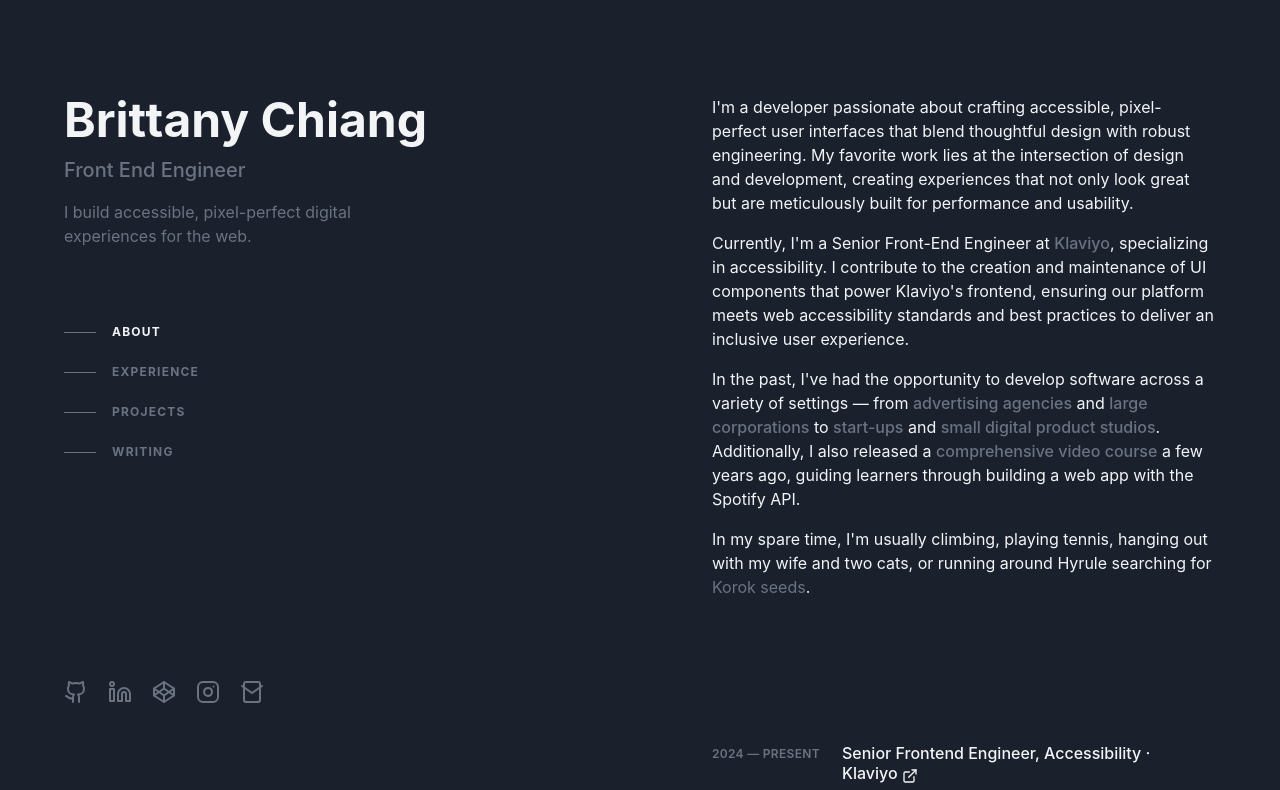
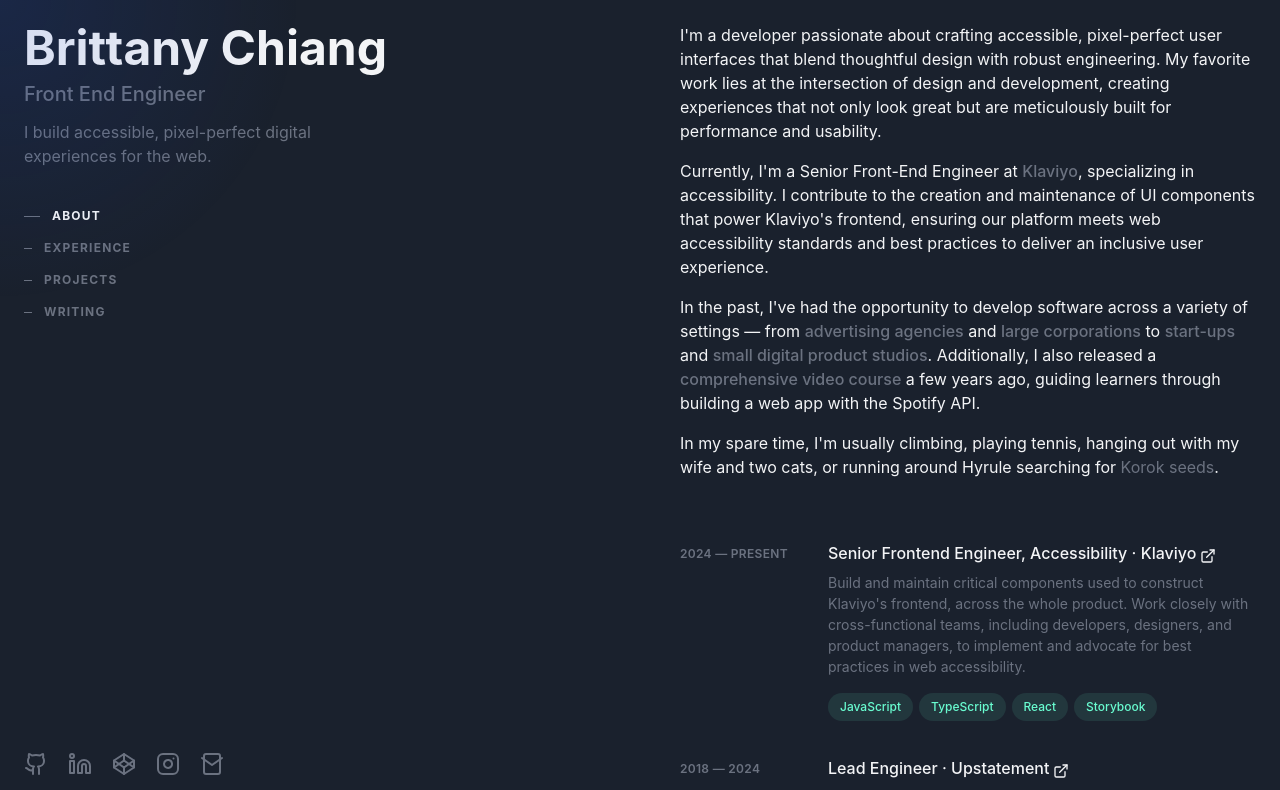
Before and after one commit to this-Demir/demirdogen.dev-portfolio, a React (Vite) app: page / in a window 1280 px wide. Shown: the top 790 px of the page. Built offline with nearby package versions, Linux system fonts and the light colour scheme; the HTML template or start-up script is replaced by a standard one.

Commit message:
Update layout and add effects

```diff
--- a/src/components/ExperienceCard.tsx
+++ b/src/components/ExperienceCard.tsx
@@ -26,7 +26,7 @@ const ExperienceCard = ({
 }: ExperienceCardProps) => {
   return (
     <SpotlightCard className="group relative grid pb-1 transition-all sm:grid-cols-8 sm:gap-8 md:gap-4 lg:hover:!opacity-100 lg:group-hover/list:opacity-50">
-      <div className="absolute -inset-x-4 -inset-y-4 z-0 hidden rounded-md transition motion-reduce:transition-none lg:-inset-x-6 lg:block lg:group-hover:bg-slate/[0.08] lg:group-hover:shadow-[inset_0_1px_0_0_rgba(148,163,184,0.1)] lg:group-hover:drop-shadow-lg"></div>
+      <div className="absolute -inset-x-1 -inset-y-1 z-0 hidden rounded-md transition motion-reduce:transition-none lg:-inset-x-1.5 lg:block lg:group-hover:bg-slate/[0.08] lg:group-hover:shadow-[inset_0_1px_0_0_rgba(148,163,184,0.1)] lg:group-hover:drop-shadow-lg"></div>
 
       <header className="z-10 mb-2 mt-1 text-xs font-semibold uppercase tracking-wide text-slate sm:col-span-2">
         {period}
--- a/src/components/Layout.tsx
+++ b/src/components/Layout.tsx
@@ -1,5 +1,6 @@
 import { useState, useEffect } from 'react';
 import { Github, Linkedin, Instagram, ExternalLink } from 'lucide-react';
+import MouseFlashlight from './MouseFlashlight';
 
 interface LayoutProps {
   children: React.ReactNode;
@@ -36,7 +37,8 @@ const Layout = ({ children }: LayoutProps) => {
   }, []);
 
   return (
-    <div className="min-h-screen bg-navy font-sans text-lightest-slate">
+    <div className="min-h-screen bg-navy font-sans text-lightest-slate relative">
+      <MouseFlashlight />
       {/* Skip to content link */}
       <a
         href="#content"
@@ -45,28 +47,28 @@ const Layout = ({ children }: LayoutProps) => {
         Skip to Content
       </a>
 
-      <div className="lg:flex lg:gap-4">
+      <div className="lg:flex lg:gap-8">
         {/* Sidebar */}
-        <aside className="lg:sticky lg:top-0 lg:flex lg:max-h-screen lg:w-1/2 lg:flex-col lg:justify-between lg:py-24 px-6 md:px-12 lg:px-16">
+        <aside className="lg:sticky lg:top-0 lg:flex lg:max-h-screen lg:w-1/2 lg:flex-col lg:justify-between py-6 px-1.5 md:py-12 md:px-3 lg:py-6 lg:px-6">
           <div>
             {/* Header */}
-            <div className="mb-16">
-              <h1 className="text-4xl font-bold sm:text-5xl">
+            <div className="mb-4 lg:mb-8">
+              <h1 className="text-3xl font-bold sm:text-4xl lg:text-5xl">
                 <a href="/" className="group">
                   Brittany Chiang
                 </a>
               </h1>
-              <h2 className="mt-3 text-lg font-medium text-slate sm:text-xl">
+              <h2 className="mt-2 text-base font-medium text-slate sm:text-lg lg:text-xl">
                 Front End Engineer
               </h2>
-              <p className="mt-4 max-w-xs leading-normal text-slate">
+              <p className="mt-3 max-w-xs leading-normal text-slate text-sm lg:text-base">
                 I build accessible, pixel-perfect digital experiences for the web.
               </p>
             </div>
 
             {/* Navigation */}
             <nav className="nav hidden lg:block" aria-label="In-page jump links">
-              <ul className="mt-16 w-max">
+              <ul className="mt-4 lg:mt-8 w-max">
                 {[
                   { id: 'about', label: 'About' },
                   { id: 'experience', label: 'Experience' },
@@ -76,15 +78,15 @@ const Layout = ({ children }: LayoutProps) => {
                   <li key={id}>
                     <button
                       onClick={() => scrollToSection(id)}
-                      className={`group flex items-center py-3 ${
+                      className={`group flex items-center py-2 ${
                         activeSection === id ? 'active' : ''
                       }`}
                     >
                       <span
-                        className={`nav-indicator mr-4 h-px w-8 bg-slate transition-all group-hover:w-16 group-hover:bg-lightest-slate ${
+                        className={`nav-indicator mr-3 h-px w-2 bg-slate transition-all group-hover:w-4 group-hover:bg-lightest-slate ${
                           activeSection === id
-                            ? 'w-16 bg-lightest-slate'
-                            : 'group-focus-visible:w-16 group-focus-visible:bg-lightest-slate'
+                            ? 'w-4 bg-lightest-slate'
+                            : 'group-focus-visible:w-4 group-focus-visible:bg-lightest-slate'
                         }`}
                       ></span>
                       <span
@@ -104,7 +106,7 @@ const Layout = ({ children }: LayoutProps) => {
           </div>
 
           {/* Social Links */}
-          <div className="mt-16 flex items-center space-x-5">
+          <div className="mt-8 lg:mt-16 flex items-center space-x-3 lg:space-x-5">
             <a
               href="https://github.com/bchiang7"
               target="_blank"
@@ -112,7 +114,7 @@ const Layout = ({ children }: LayoutProps) => {
               className="text-slate hover:text-lightest-slate transition-colors"
               aria-label="GitHub"
             >
-              <Github className="h-6 w-6" />
+              <Github className="h-5 w-5 lg:h-6 lg:w-6" />
             </a>
             <a
               href="https://www.linkedin.com/in/bchiang7/"
@@ -121,7 +123,7 @@ const Layout = ({ children }: LayoutProps) => {
               className="text-slate hover:text-lightest-slate transition-colors"
               aria-label="LinkedIn"
             >
-              <Linkedin className="h-6 w-6" />
+              <Linkedin className="h-5 w-5 lg:h-6 lg:w-6" />
             </a>
             <a
               href="https://codepen.io/bchiang7"
@@ -139,7 +141,7 @@ const Layout = ({ children }: LayoutProps) => {
                 strokeWidth="2"
                 strokeLinecap="round"
                 strokeLinejoin="round"
-                className="h-6 w-6"
+                className="h-5 w-5 lg:h-6 lg:w-6"
               >
                 <polygon points="12 2 22 8.5 22 15.5 12 22 2 15.5 2 8.5 12 2"></polygon>
                 <line x1="12" y1="22" x2="12" y2="15.5"></line>
@@ -155,7 +157,7 @@ const Layout = ({ children }: LayoutProps) => {
               className="text-slate hover:text-lightest-slate transition-colors"
               aria-label="Instagram"
             >
-              <Instagram className="h-6 w-6" />
+              <Instagram className="h-5 w-5 lg:h-6 lg:w-6" />
             </a>
             <a
               href="https://www.goodreads.com/user/show/53158614-brittany-chiang"
@@ -173,7 +175,7 @@ const Layout = ({ children }: LayoutProps) => {
                 strokeWidth="2"
                 strokeLinecap="round"
                 strokeLinejoin="round"
-                className="h-6 w-6"
+                className="h-5 w-5 lg:h-6 lg:w-6"
               >
                 <path d="M6 2c-1.1 0-2 .9-2 2v16c0 1.1.9 2 2 2h12c1.1 0 2-.9 2-2V4c0-1.1-.9-2-2-2H6z"></path>
                 <polyline points="22,6 12,13 2,6"></polyline>
@@ -183,7 +185,7 @@ const Layout = ({ children }: LayoutProps) => {
         </aside>
 
         {/* Main Content */}
-        <main id="content" className="pt-24 lg:w-1/2 lg:py-24 px-6 md:px-12 lg:px-16">
+        <main id="content" className="pt-6 lg:w-1/2 lg:py-6 px-1.5 md:px-3 lg:px-6">
           {children}
         </main>
       </div>
--- /dev/null
+++ b/src/components/MouseFlashlight.tsx
@@ -0,0 +1,28 @@
+import { useEffect, useState } from 'react';
+
+const MouseFlashlight = () => {
+  const [mousePosition, setMousePosition] = useState({ x: 0, y: 0 });
+
+  useEffect(() => {
+    const updateMousePosition = (e: MouseEvent) => {
+      setMousePosition({ x: e.clientX, y: e.clientY });
+    };
+
+    window.addEventListener('mousemove', updateMousePosition);
+
+    return () => {
+      window.removeEventListener('mousemove', updateMousePosition);
+    };
+  }, []);
+
+  return (
+    <div
+      className="pointer-events-none fixed inset-0 z-30 transition duration-300"
+      style={{
+        background: `radial-gradient(37.5rem circle at ${mousePosition.x}px ${mousePosition.y}px, rgba(29, 78, 216, 0.15), transparent 50%)`,
+      }}
+    />
+  );
+};
+
+export default MouseFlashlight;
--- a/src/components/ProjectCard.tsx
+++ b/src/components/ProjectCard.tsx
@@ -27,7 +27,7 @@ const ProjectCard = ({
 }: ProjectCardProps) => {
   return (
     <SpotlightCard className="group relative grid gap-4 pb-1 transition-all sm:grid-cols-8 sm:gap-8 md:gap-4 lg:hover:!opacity-100 lg:group-hover/list:opacity-50">
-      <div className="absolute -inset-x-4 -inset-y-4 z-0 hidden rounded-md transition motion-reduce:transition-none lg:-inset-x-6 lg:block lg:group-hover:bg-slate/[0.08] lg:group-hover:shadow-[inset_0_1px_0_0_rgba(148,163,184,0.1)] lg:group-hover:drop-shadow-lg"></div>
+      <div className="absolute -inset-x-1 -inset-y-1 z-0 hidden rounded-md transition motion-reduce:transition-none lg:-inset-x-1.5 lg:block lg:group-hover:bg-slate/[0.08] lg:group-hover:shadow-[inset_0_1px_0_0_rgba(148,163,184,0.1)] lg:group-hover:drop-shadow-lg"></div>
 
       <div className="z-10 sm:order-2 sm:col-span-6">
         <h3>
--- a/src/components/SpotlightCard.tsx
+++ b/src/components/SpotlightCard.tsx
@@ -52,7 +52,7 @@ const SpotlightCard = ({ children, className = '' }: SpotlightCardProps) => {
         className="pointer-events-none absolute -inset-px rounded-xl opacity-0 transition duration-300"
         style={{
           opacity,
-          background: `radial-gradient(600px circle at ${position.x}px ${position.y}px, rgba(148, 163, 184, 0.1), transparent 40%)`,
+          background: `radial-gradient(37.5rem circle at ${position.x}px ${position.y}px, rgba(100, 255, 218, 0.1), transparent 40%)`,
         }}
       />
       {children}
--- a/src/components/WritingCard.tsx
+++ b/src/components/WritingCard.tsx
@@ -12,7 +12,7 @@ interface WritingCardProps {
 const WritingCard = ({ year, title, url, image, imageAlt }: WritingCardProps) => {
   return (
     <SpotlightCard className="group relative grid pb-1 transition-all sm:grid-cols-8 sm:gap-8 md:gap-4 lg:hover:!opacity-100 lg:group-hover/list:opacity-50">
-      <div className="absolute -inset-x-4 -inset-y-4 z-0 hidden rounded-md transition motion-reduce:transition-none lg:-inset-x-6 lg:block lg:group-hover:bg-slate/[0.08] lg:group-hover:shadow-[inset_0_1px_0_0_rgba(148,163,184,0.1)] lg:group-hover:drop-shadow-lg"></div>
+      <div className="absolute -inset-x-1 -inset-y-1 z-0 hidden rounded-md transition motion-reduce:transition-none lg:-inset-x-1.5 lg:block lg:group-hover:bg-slate/[0.08] lg:group-hover:shadow-[inset_0_1px_0_0_rgba(148,163,184,0.1)] lg:group-hover:drop-shadow-lg"></div>
 
       <div className="z-10 sm:order-2 sm:col-span-6">
         <h3>
--- a/src/pages/Index.tsx
+++ b/src/pages/Index.tsx
@@ -7,8 +7,8 @@ const Index = () => {
   return (
     <Layout>
       {/* About Section */}
-      <section id="about" className="mb-16 scroll-mt-16 md:mb-24 lg:mb-36 lg:scroll-mt-24">
-        <div className="sticky top-0 z-20 -mx-6 mb-4 w-screen bg-navy/75 px-6 py-5 backdrop-blur md:-mx-12 md:px-12 lg:sr-only lg:relative lg:top-auto lg:mx-auto lg:w-full lg:px-0 lg:py-0 lg:opacity-0">
+      <section id="about" className="mb-8 scroll-mt-8 md:mb-12 lg:mb-16 lg:scroll-mt-12">
+        <div className="sticky top-0 z-20 -mx-1.5 mb-2 w-screen bg-navy/75 px-1.5 py-3 backdrop-blur md:-mx-3 md:px-3 lg:sr-only lg:relative lg:top-auto lg:mx-auto lg:w-full lg:px-0 lg:py-0 lg:opacity-0">
           <h2 className="text-sm font-bold uppercase tracking-widest text-slate lg:sr-only">About</h2>
         </div>
         <div>
@@ -95,13 +95,13 @@ const Index = () => {
       </section>
 
       {/* Experience Section */}
-      <section id="experience" className="mb-16 scroll-mt-16 md:mb-24 lg:mb-36 lg:scroll-mt-24">
-        <div className="sticky top-0 z-20 -mx-6 mb-4 w-screen bg-navy/75 px-6 py-5 backdrop-blur md:-mx-12 md:px-12 lg:sr-only lg:relative lg:top-auto lg:mx-auto lg:w-full lg:px-0 lg:py-0 lg:opacity-0">
+      <section id="experience" className="mb-8 scroll-mt-8 md:mb-12 lg:mb-16 lg:scroll-mt-12">
+        <div className="sticky top-0 z-20 -mx-1.5 mb-2 w-screen bg-navy/75 px-1.5 py-3 backdrop-blur md:-mx-3 md:px-3 lg:sr-only lg:relative lg:top-auto lg:mx-auto lg:w-full lg:px-0 lg:py-0 lg:opacity-0">
           <h2 className="text-sm font-bold uppercase tracking-widest text-slate lg:sr-only">Experience</h2>
         </div>
         <div>
           <ol className="group/list">
-            <li className="mb-12">
+            <li className="mb-6 lg:mb-8">
               <ExperienceCard
                 period="2024 — Present"
                 title="Senior Frontend Engineer, Accessibility"
@@ -160,7 +160,7 @@ const Index = () => {
                 ]}
               />
             </li>
-            <li className="mb-12">
+            <li className="mb-6 lg:mb-8">
               <ExperienceCard
                 period="Summer 2015"
                 title="Creative Technologist Co-op"
@@ -204,8 +204,8 @@ const Index = () => {
       </section>
 
       {/* Projects Section */}
-      <section id="projects" className="mb-16 scroll-mt-16 md:mb-24 lg:mb-36 lg:scroll-mt-24">
-        <div className="sticky top-0 z-20 -mx-6 mb-4 w-screen bg-navy/75 px-6 py-5 backdrop-blur md:-mx-12 md:px-12 lg:sr-only lg:relative lg:top-auto lg:mx-auto lg:w-full lg:px-0 lg:py-0 lg:opacity-0">
+      <section id="projects" className="mb-8 scroll-mt-8 md:mb-12 lg:mb-16 lg:scroll-mt-12">
+        <div className="sticky top-0 z-20 -mx-1.5 mb-2 w-screen bg-navy/75 px-1.5 py-3 backdrop-blur md:-mx-3 md:px-3 lg:sr-only lg:relative lg:top-auto lg:mx-auto lg:w-full lg:px-0 lg:py-0 lg:opacity-0">
           <h2 className="text-sm font-bold uppercase tracking-widest text-slate lg:sr-only">Projects</h2>
         </div>
         <div>
@@ -231,7 +231,7 @@ const Index = () => {
                 ]}
               />
             </li>
-            <li className="mb-12">
+            <li className="mb-6 lg:mb-8">
               <ProjectCard
                 title="Halcyon Theme"
                 description="Minimal dark blue theme for VS Code, Sublime Text, Atom, iTerm, and more."
@@ -286,8 +286,8 @@ const Index = () => {
       </section>
 
       {/* Writing Section */}
-      <section id="writing" className="mb-16 scroll-mt-16 md:mb-24 lg:mb-36 lg:scroll-mt-24">
-        <div className="sticky top-0 z-20 -mx-6 mb-4 w-screen bg-navy/75 px-6 py-5 backdrop-blur md:-mx-12 md:px-12 lg:sr-only lg:relative lg:top-auto lg:mx-auto lg:w-full lg:px-0 lg:py-0 lg:opacity-0">
+      <section id="writing" className="mb-8 scroll-mt-8 md:mb-12 lg:mb-16 lg:scroll-mt-12">
+        <div className="sticky top-0 z-20 -mx-1.5 mb-2 w-screen bg-navy/75 px-1.5 py-3 backdrop-blur md:-mx-3 md:px-3 lg:sr-only lg:relative lg:top-auto lg:mx-auto lg:w-full lg:px-0 lg:py-0 lg:opacity-0">
           <h2 className="text-sm font-bold uppercase tracking-widest text-slate lg:sr-only">Writing</h2>
         </div>
         <div>
```
